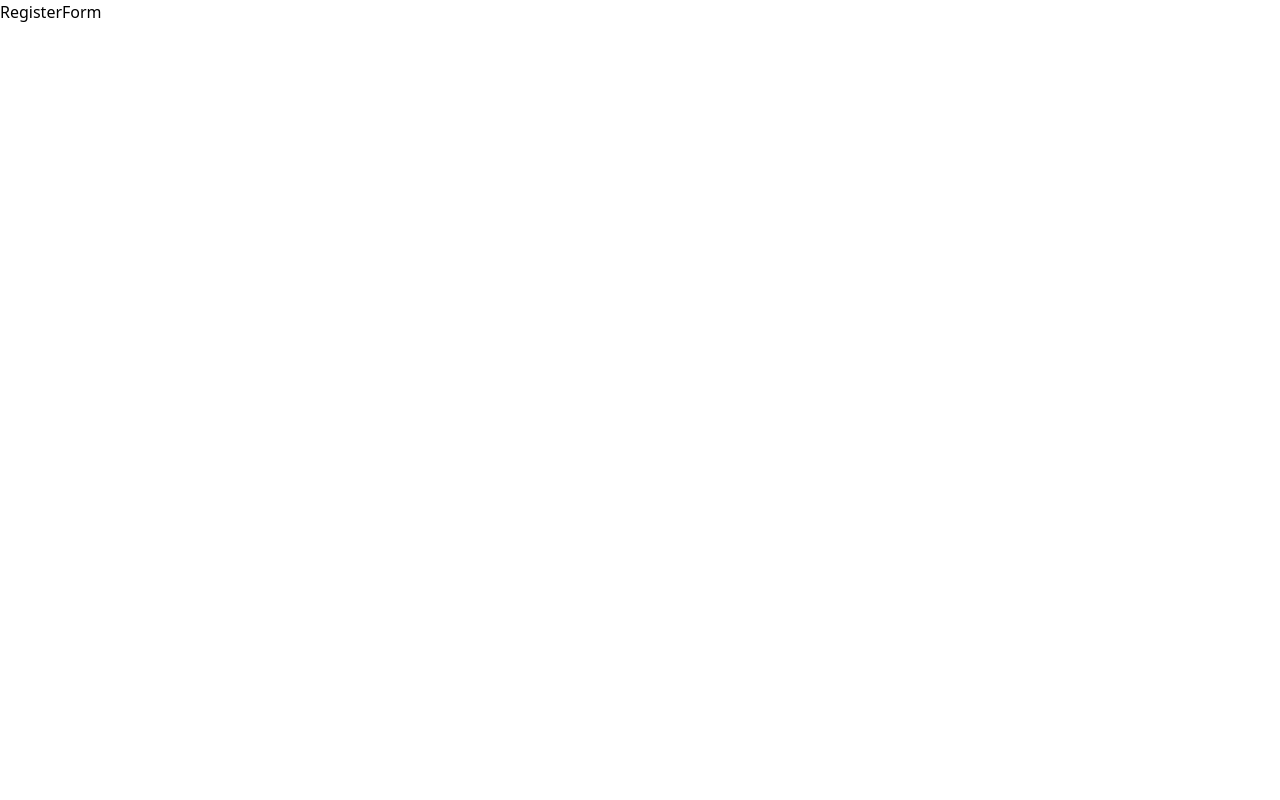
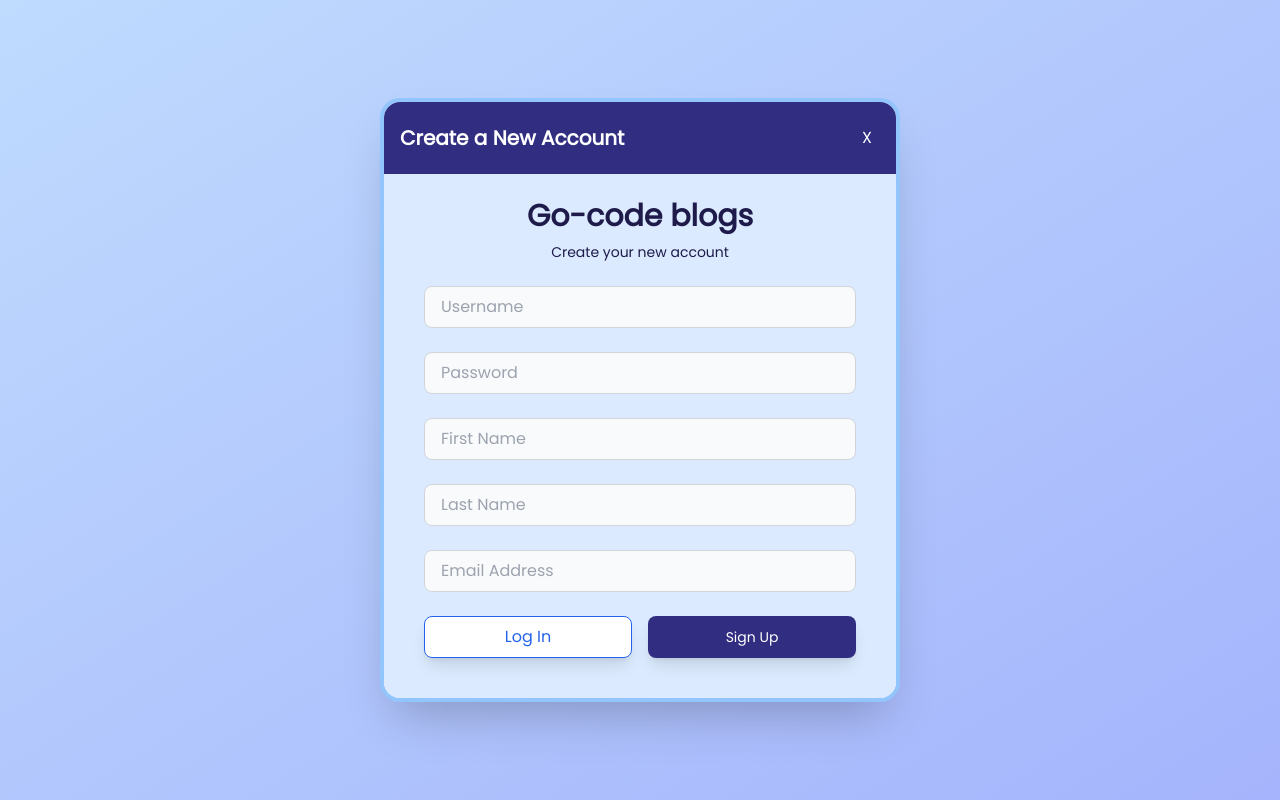
Before and after one commit to ERENxJEAGER11/Appian-blog, a React (Vite) app in the folder client/: page /register in a window 1280 px wide. Built offline with nearby package versions, Linux system fonts and the light colour scheme; a web font is replaced by a local one.

Commit message:
feat: 🌋 Added Register form UI_V-1

```diff
--- a/client/src/components/Auth/RegisterForm.jsx
+++ b/client/src/components/Auth/RegisterForm.jsx
@@ -1,7 +1,153 @@
-import React from 'react';
+import axios from 'axios';
+import React, { useState } from 'react';
+import { useNavigate } from 'react-router-dom';
+import ErrorMessageModel from '../UI/Error/ErrorMessageModel';
 
 const RegisterForm = () => {
-  return <div>RegisterForm</div>;
+  const [username, setUsername] = useState('');
+  const [password, setPassword] = useState('');
+  const [firstName, setFirstName] = useState('');
+  const [lastName, setLastName] = useState('');
+  const [email, setEmail] = useState('');
+  const [errorMessage, setErrorMessage] = useState('');
+
+  const navigate = useNavigate();
+
+  const handleCreateNewUser = async (e) => {
+    e.preventDefault();
+
+    try {
+      const { data } = await axios.post(
+        'http://localhost:30002/api/auth/createUser',
+        {
+          username,
+          password,
+          full_name: firstName + ' ' + lastName,
+          email,
+          bio: '',
+          role_id: 3,
+          is_active: true,
+        }
+      );
+      if (data) {
+        localStorage.setItem('userDetails', JSON.stringify(data));
+        navigate('/');
+      }
+    } catch (error) {
+      console.error('Registration failed', error);
+      setErrorMessage(
+        error.response?.data?.message || 'An unexpected error occurred'
+      );
+    }
+  };
+
+  return (
+    <div
+      className='min-h-screen flex items-center justify-center bg-gradient-to-br from-blue-200
+    to-indigo-300 font-display '
+    >
+      <div
+        className='max-w-lg w-full bg-white bg-opacity-90 rounded-2xl shadow-2xl ring-4
+      ring-blue-300 z-10 overflow-hidden'
+      >
+        <div
+          className='text-center flex justify-between items-center bg-custom-dark-blue
+          p-4'
+        >
+          <h2 className='text-xl font-bold text-white'>Create a New Account</h2>
+          <button
+            onClick={() => navigate('/')}
+            className='text-white rounded-full p-2 hover:bg-blue-700 transition duration-300
+            ease-in-out'
+          >
+            X
+          </button>
+        </div>
+        <div className='px-10 pb-10 pt-6 bg-custom-light-blue'>
+          <form
+            onSubmit={handleCreateNewUser}
+            className='space-y-6 animate-fade-in-up'
+          >
+            <div className='text-center text-custom-darker-blue'>
+              <h2 className='text-3xl font-bold  '>Go-code blogs</h2>
+              <p className='mt-2 text-sm '>Create your new account</p>
+            </div>
+            <input
+              type='text'
+              placeholder='Username'
+              value={username}
+              required
+              onChange={(e) => setUsername(e.target.value)}
+              className='w-full px-4 py-2 text-base text-gray-700 bg-gray-50 rounded-lg
+                border border-gray-300 focus:outline-none focus:border-blue-500 transition
+                ease-in-out duration-300'
+            />
+            <input
+              type='password'
+              placeholder='Password'
+              value={password}
+              required
+              onChange={(e) => setPassword(e.target.value)}
+              className='w-full px-4 py-2 text-base text-gray-700 bg-gray-50 rounded-lg border
+              border-gray-300 focus:outline-none focus:border-blue-500 transition ease-in-out duration-300'
+            />
+            <input
+              type='text'
+              placeholder='First Name'
+              value={firstName}
+              required
+              onChange={(e) => setFirstName(e.target.value)}
+              className='w-full px-4 py-2 text-base text-gray-700 bg-gray-50 rounded-lg border
+              border-gray-300 focus:outline-none focus:border-blue-500 transition ease-in-out duration-300'
+            />
+            <input
+              type='text'
+              placeholder='Last Name'
+              value={lastName}
+              required
+              onChange={(e) => setLastName(e.target.value)}
+              className='w-full px-4 py-2 text-base text-gray-700 bg-gray-50 rounded-lg border
+              border-gray-300 focus:outline-none focus:border-blue-500 transition ease-in-out duration-300'
+            />
+            <input
+              type='email'
+              placeholder='Email Address'
+              value={email}
+              required
+              onChange={(e) => setEmail(e.target.value)}
+              className='w-full px-4 py-2 text-base text-gray-700 bg-gray-50 rounded-lg border
+              border-gray-300 focus:outline-none focus:border-blue-500 transition ease-in-out duration-300'
+            />
+            <div className='flex justify-between gap-4'>
+              <button
+                type='button'
+                onClick={() => navigate('/login')}
+                className='w-full py-2 px-4 border border-custom-medium-blue rounded-lg text-custom-medium-blue bg-white
+                hover:bg-custom-medium-blue hover:text-white focus:outline-none focus:ring-2
+                focus:ring-blue-500 focus:ring-offset-2 shadow-lg transition duration-300 ease-in-out'
+              >
+                Log In
+              </button>
+              <button
+                type='submit'
+                className='w-full py-2 px-4 border border-transparent rounded-lg text-sm font-medium
+                text-white bg-custom-dark-blue hover:bg-custom-medium-blue focus:outline-none
+                focus:ring-2 focus:ring-offset-2 focus:ring-custom-medium-blue shadow-lg transition duration-300 ease-in-out'
+              >
+                Sign Up
+              </button>
+            </div>
+          </form>
+        </div>
+        {errorMessage && (
+          <ErrorMessageModel
+            errorMessage={errorMessage}
+            setErrorMessage={setErrorMessage}
+          />
+        )}
+      </div>
+    </div>
+  );
 };
 
 export default RegisterForm;
```
